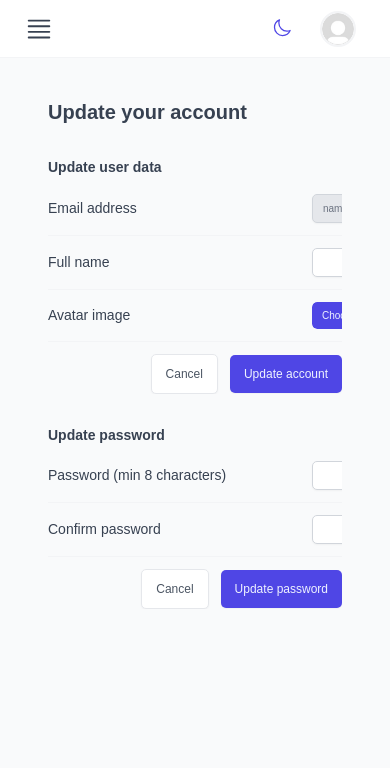
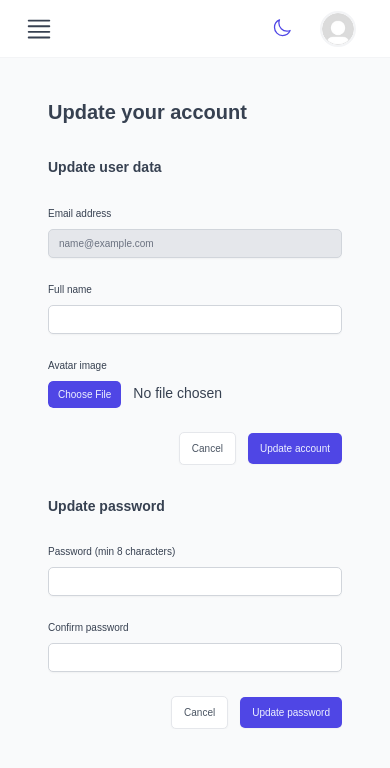
Before and after one commit to DenisHristov12/Diskoteka214, a React (Vite) app: page /account in a window 390 px wide. Shown: the top 768 px of the page. Built offline with nearby package versions, Linux system fonts and the light colour scheme; sample sign-in values are in the browser's storage.

Commit message:
responsive account page

```diff
--- a/src/features/authentication/UpdatePasswordForm.jsx
+++ b/src/features/authentication/UpdatePasswordForm.jsx
@@ -5,6 +5,8 @@ import FormRow from '../../ui/FormRow';
 import Input from '../../ui/Input';
 import { useUpdateUser } from './useUpdateUser';
 import { useUser } from './useUser';
+import useWidth from '../../hooks/useWidth';
+import FormRowVertical from '../../ui/FormRowVertical';
 
 function UpdatePasswordForm() {
   const { register, handleSubmit, formState, getValues, reset } = useForm();
@@ -14,9 +16,10 @@ function UpdatePasswordForm() {
 
   const { updateUser, isUpdating } = useUpdateUser();
 
+  const width = useWidth();
+
   function onSubmit(obj) {
     const password = obj.password;
-    // console.log(password);
     updateUser({ password, user }, { onSuccess: () => reset() });
   }
 
@@ -26,6 +29,7 @@ function UpdatePasswordForm() {
 
   return (
     <Form onSubmit={handleSubmit(onSubmit)}>
+      {width > 430 ? (
         <FormRow
           label='Password (min 8 characters)'
           error={errors?.password?.message}>
@@ -43,7 +47,27 @@ function UpdatePasswordForm() {
             })}
           />
         </FormRow>
+      ) : (
+        <FormRowVertical
+          label='Password (min 8 characters)'
+          error={errors?.password?.message}>
+          <Input
+            type='password'
+            id='password'
+            autoComplete='current-password'
+            disabled={isUpdating}
+            {...register('password', {
+              required: 'This field is required',
+              minLength: {
+                value: 8,
+                message: 'Password needs a minimum of 8 characters',
+              },
+            })}
+          />
+        </FormRowVertical>
+      )}
 
+      {width > 430 ? (
         <FormRow
           label='Confirm password'
           error={errors?.passwordConfirm?.message}>
@@ -59,6 +83,24 @@ function UpdatePasswordForm() {
             })}
           />
         </FormRow>
+      ) : (
+        <FormRowVertical
+          label='Confirm password'
+          error={errors?.passwordConfirm?.message}>
+          <Input
+            type='password'
+            autoComplete='new-password'
+            id='passwordConfirm'
+            disabled={isUpdating}
+            {...register('passwordConfirm', {
+              required: 'This field is required',
+              validate: (value) =>
+                getValues().password === value || 'Passwords need to match',
+            })}
+          />
+        </FormRowVertical>
+      )}
+
       <FormRow>
         <Button onClick={handleReset} type='reset' variation='secondary'>
           Cancel
--- a/src/features/authentication/UpdateUserDataForm.jsx
+++ b/src/features/authentication/UpdateUserDataForm.jsx
@@ -6,6 +6,8 @@ import Form from '../../ui/Form';
 import FormRow from '../../ui/FormRow';
 import Input from '../../ui/Input';
 import { useUpdateUser } from './useUpdateUser';
+import useWidth from '../../hooks/useWidth';
+import FormRowVertical from '../../ui/FormRowVertical';
 
 function UpdateUserDataForm() {
   const { user } = useUser();
@@ -15,6 +17,8 @@ function UpdateUserDataForm() {
   const [avatar, setAvatar] = useState(null);
 
   const { updateUser, isUpdating } = useUpdateUser();
+
+  const width = useWidth();
 
   function handleSubmit(e) {
     e.preventDefault();
@@ -41,9 +45,17 @@ function UpdateUserDataForm() {
 
   return (
     <Form onSubmit={handleSubmit}>
+      {width > 430 ? (
         <FormRow label='Email address'>
           <Input value={email} disabled />
         </FormRow>
+      ) : (
+        <FormRowVertical label='Email address'>
+          <Input value={email} disabled />
+        </FormRowVertical>
+      )}
+
+      {width > 430 ? (
         <FormRow label='Full name'>
           <Input
             type='text'
@@ -53,6 +65,19 @@ function UpdateUserDataForm() {
             id='fullName'
           />
         </FormRow>
+      ) : (
+        <FormRowVertical label='Full name'>
+          <Input
+            type='text'
+            value={fullName}
+            onChange={(e) => setFullName(e.target.value)}
+            disabled={isUpdating}
+            id='fullName'
+          />
+        </FormRowVertical>
+      )}
+
+      {width > 430 ? (
         <FormRow label='Avatar image'>
           <FileInput
             disabled={isUpdating}
@@ -61,6 +86,17 @@ function UpdateUserDataForm() {
             onChange={(e) => setAvatar(e.target.files[0])}
           />
         </FormRow>
+      ) : (
+        <FormRowVertical label='Avatar image'>
+          <FileInput
+            disabled={isUpdating}
+            id='avatar'
+            accept='image/*'
+            onChange={(e) => setAvatar(e.target.files[0])}
+          />
+        </FormRowVertical>
+      )}
+
       <FormRow>
         <Button onClick={handleCancel} type='reset' variation='secondary'>
           Cancel
--- a/src/ui/Button.jsx
+++ b/src/ui/Button.jsx
@@ -30,6 +30,11 @@ const sizes = {
     ${respondToSmallLaptop(`
       font-size: 1.2rem;
     padding: 1rem 1.4rem;
+    `)}
+
+    ${respondToMobile(`
+      font-size: 1rem;
+    padding: 0.8rem 1.2rem;
     `)}
 
     ${respondToMobileSmall(`
```
Also changed, not shown: src/ui/Row.jsx (+4 -4 lines). Lines whose indentation alone changed are shown as unchanged.
